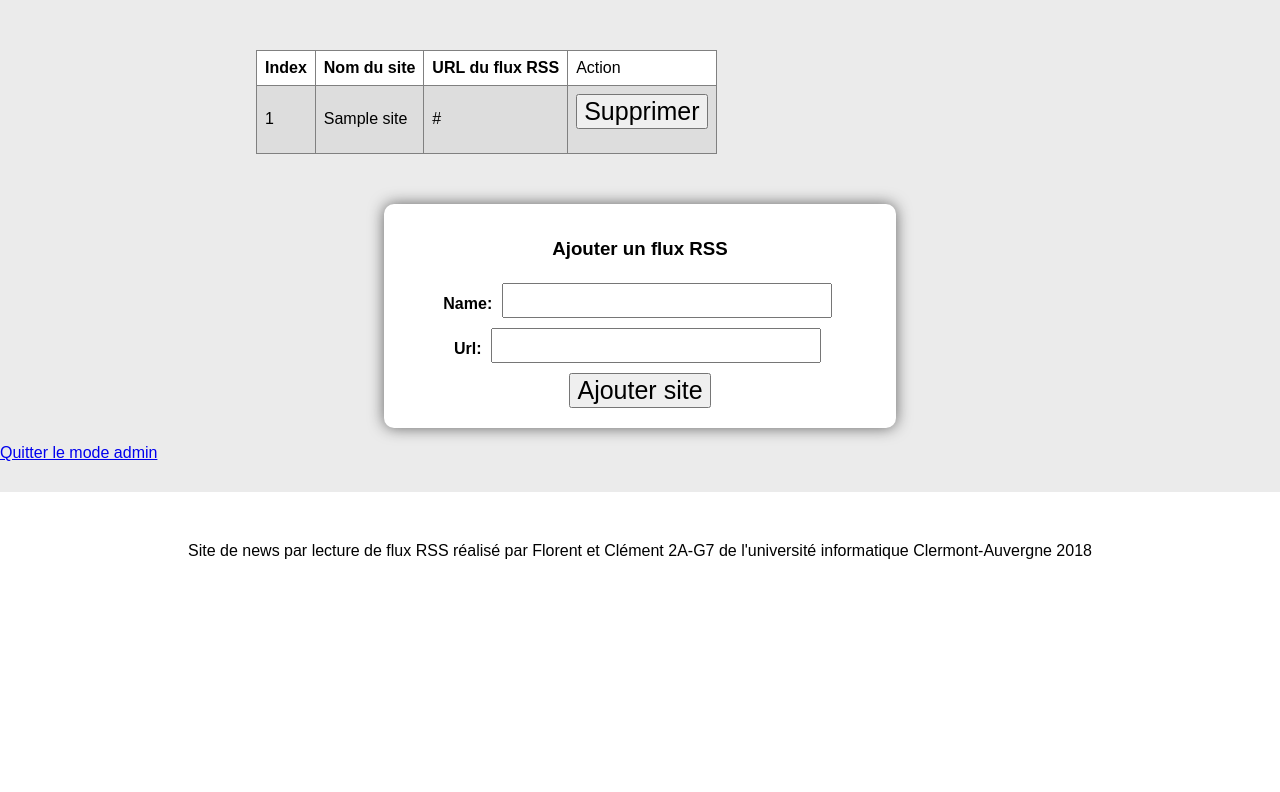
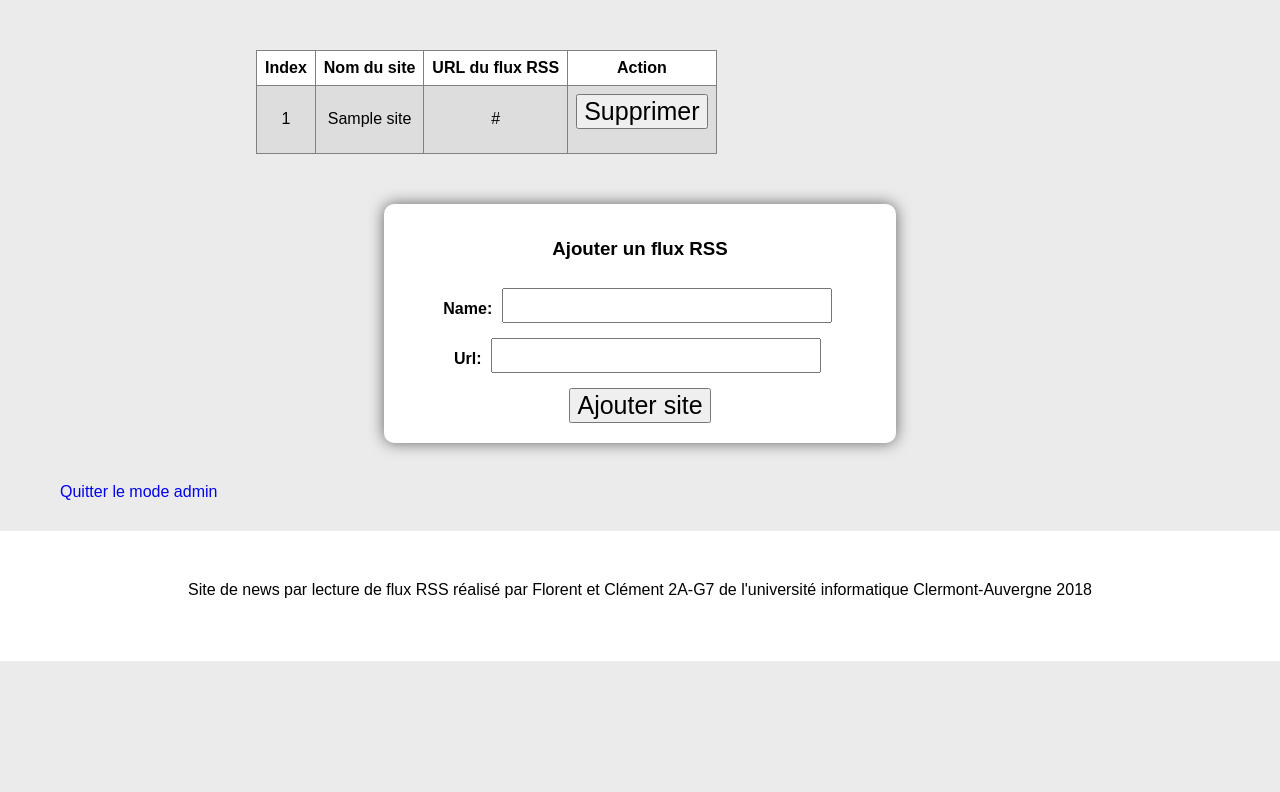
Before and after one commit to Clement-Torti/site-news, a PHP site: template vues/vueAdmin.php in a window 1280 px wide. Shown: the part 100-892 px from the top of the page. After the commit the page ends 761 px from the top, so only its background shows below. Run offline with PHP 8.4, Linux system fonts and the light colour scheme; the template is opened without the code that fills it: most values are stand-ins (such as "Sample title", 1, 10 or a date in 2020).

Commit message:
Modifications des CSS Admin/Connection; Création d'un 1er CSS pour Erreur; Modifications des vues Admin/Connection/Erreur

```diff
--- a/css/styleAdmin.css
+++ b/css/styleAdmin.css
@@ -20,11 +20,15 @@ aside {
 	width: 15%;
 	text-align: center;
 	padding-top: 20px;
+
+	margin-top: 20px;
+	margin-left: 20px;
+	border-radius: 10px;
+	box-shadow: 0px 0px 10px rgb(100, 100, 100);
 }
 
 #table {
 	margin-top: 50px;
-	margin-bottom: 50px;
 	margin-left: 20%;
 	margin-right: 20%;
 	padding: 10px;
@@ -33,7 +37,7 @@ aside {
 
 td, th {
   border: 1px solid gray;
-  text-align: left;
+  text-align: center;
   padding: 8px;
 }
 
@@ -49,6 +53,7 @@ tr:nth-child(odd) {
 
 	text-align: center;
 	background-color: white;
+	margin-top:50px;
 	margin-left: 30%;
 	margin-right: 30%;
 	padding: 15px;
@@ -60,11 +65,26 @@ tr:nth-child(odd) {
 
 #formElement {
 	margin: 5px;
+	margin-top:10px;
 }
 
 input {
 	font-size: 25px;
 }
+
+
+a:visited
+{
+	color:blue;
+}
+
+#retour
+{
+	margin-top:40px;
+	margin-left:30px;
+	text-decoration:none;
+}
+
 
 footer {
 	margin-top: 30px;
@@ -72,4 +92,5 @@ footer {
 	background-color: white;
 	text-align: center;
 	padding-top: 50px;
+	max-height: 80px;
 }
--- a/vues/vueAdmin.php
+++ b/vues/vueAdmin.php
@@ -13,12 +13,12 @@
 
 		if(isset($_SESSION['role']) && isset($_SESSION['login'])) {
 
-			echo "<aside>Role: ".$_SESSION['role']."<br>Nom d'utilisateur: ".$_SESSION['login']."<br></aside>";
+			echo "<aside>Role : ".$_SESSION['role']."<br><br>Nom d'utilisateur : ".$_SESSION['login']."<br></aside>";
 		}
 
 		if(isset($sites)) {
 			echo "<table id='table'>";
-			echo "<tr><th>Index</th> <th>Nom du site</th> <th>URL du flux RSS</th> <td>Action</td></tr>";
+			echo "<tr><th>Index</th> <th>Nom du site</th> <th>URL du flux RSS</th> <th>Action</th></tr>";
 
 			foreach($sites as $site) {
 				$id = $site->getId();
@@ -48,7 +48,10 @@
 		<input id="formElement" type="submit" value="Ajouter site"/><br>
 	</form>
 
-	<a href="index.php"> Quitter le mode admin </a>
+	<div id="retour"> <!-- division utile pour permettre les margin côté CSS -->
+		<a id="retour" href="index.php"> Quitter le mode admin </a>
+		<!-- id sur le lien utile pour permettre le text-decoration:none côté CSS -->
+	</div>
 
 
 	<footer>
```
Also changed, not shown: css/styleConnection.css (+17 -4 lines), css/styleErreur.css (added, +20 -0 lines), vues/vueConnection.php (+9 -5 lines), vues/vueErreur.php (+19 -6 lines).
